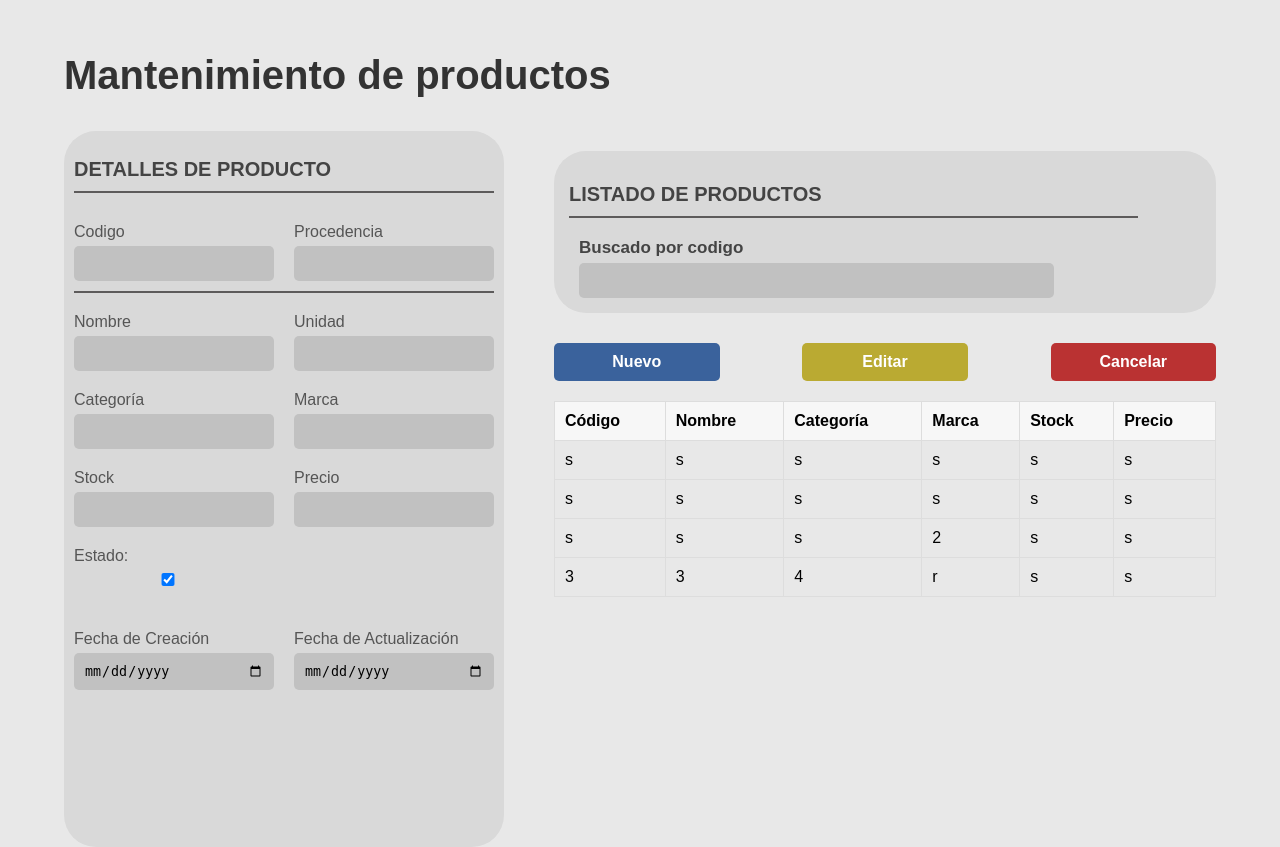
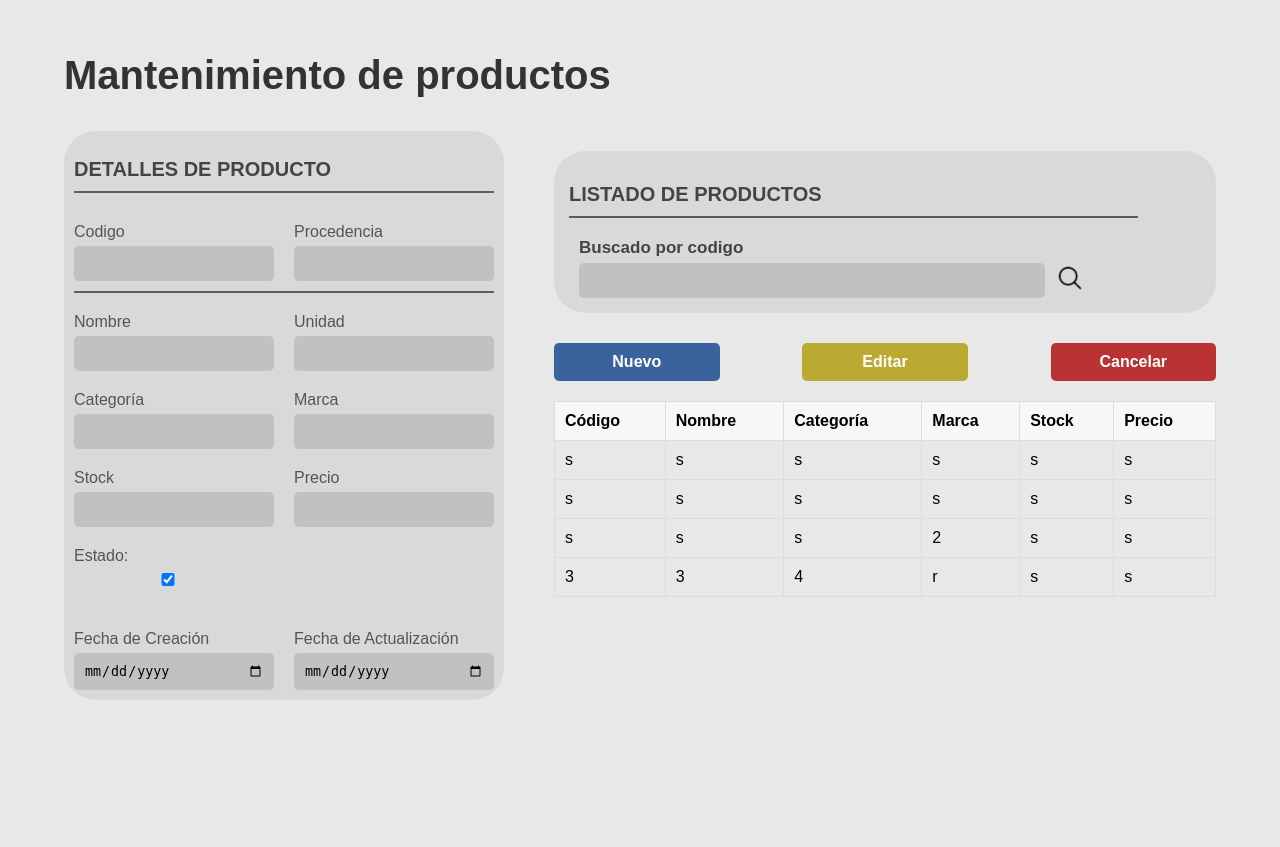
Before and after one commit to JudaCarrillo/sales-management-system, a PHP site: template src/views/Maintenance/Producto_view.php in a window 1280 px wide. After the commit the page ends 700 px from the top, so only its background shows below. Run offline with PHP 8.4, Linux system fonts and the light colour scheme; the template is opened without the code that fills it, so the values that code supplies are empty.

Commit message:
correciones 2

```diff
--- a/assets/css/productos-view.css
+++ b/assets/css/productos-view.css
@@ -1,6 +1,6 @@
 body {
   font-family: Arial, sans-serif;
-    background: #E8E8E8;
+  background: #e8e8e8;
   margin: 0;
   padding: 0;
 }
@@ -9,20 +9,18 @@
   max-width: 1400px;
   margin: 0 auto;
   padding: 20px;
-    height: 100vh;
 }
 .title h1 {
-    text-align:left;
+  text-align: left;
   color: #333;
   font-size: 40px;
   font-weight: bold;
 }
 .form {
-    background-color: #D9D9D9;
+  background-color: #d9d9d9;
   display: flex;
   flex-direction: column;
   gap: 10px;
-    height: 87vh;
   border-radius: 2rem;
   padding: 10px;
 }
@@ -49,8 +47,8 @@
   min-width: 200px;
   padding-bottom: 10px;
   margin-bottom: 0px;
+  width: 420px;
   gap: 20px;
-    width: 250%;
   border-bottom: 2px solid #5d5b5b;
 }
 .form .Parte2 {
@@ -66,7 +64,6 @@
 .group {
   flex: 1;
   min-width: 200px;
-
 }
 .group label {
   display: block;
@@ -77,17 +74,26 @@
 .group select {
   width: 90%;
   padding: 10px;
-    background: #C1C1C1;
+  background: #c1c1c1;
   border-radius: 5px;
   border: none;
 }
-.listado .caja{
+.listado .caja {
   display: flex;
   flex-direction: column;
   border-radius: 2rem;
-    background: #D9D9D9;
+  background: #d9d9d9;
   padding: 15px;
   margin-bottom: 30px;
+}
+.listado .caja .search-img {
+  display: flex;
+  flex-direction: row;
+}
+.listado .caja .search-img img {
+  width: 30px;
+  height: 30px;
+  margin-left: 10px;
 }
 .listado .caja .search_label {
   font-size: 17px;
@@ -95,7 +101,7 @@
   font-weight: 600;
 }
 .listado .caja .group {
-    width:80%;
+  width: 80%;
   padding-left: 10px;
 }
 .actions {
@@ -116,13 +122,13 @@
   font-weight: bold;
 }
 .actions .nuevo {
-    background-color: #3A629C;
+  background-color: #3a629c;
 }
 .actions .editar {
-    background-color: #BAAA32;
+  background-color: #baaa32;
 }
 .actions .cancelar {
-    background-color: #BA3232;
+  background-color: #ba3232;
 }
 .dividor {
   width: 100%;
--- a/src/views/Maintenance/Producto_view.php
+++ b/src/views/Maintenance/Producto_view.php
@@ -77,8 +77,10 @@
                     <h1>LISTADO DE PRODUCTOS</h1>
                     <div class="group">
                         <label for="search" class="search_label" >Buscado por codigo</label>
-                        <input type="text" name="search" id="search">
-
+                        <div class="search-img">
+                            <input type="text" name="search" id="search">
+                            <a href=""><img src="../../../assets/img/lupa.png" alt=""></a>
+                        </div>
                     </div>
 
                 </div>
```
Also changed, not shown: assets/img/lupa.png (added). Lines whose indentation alone changed are shown as unchanged.
